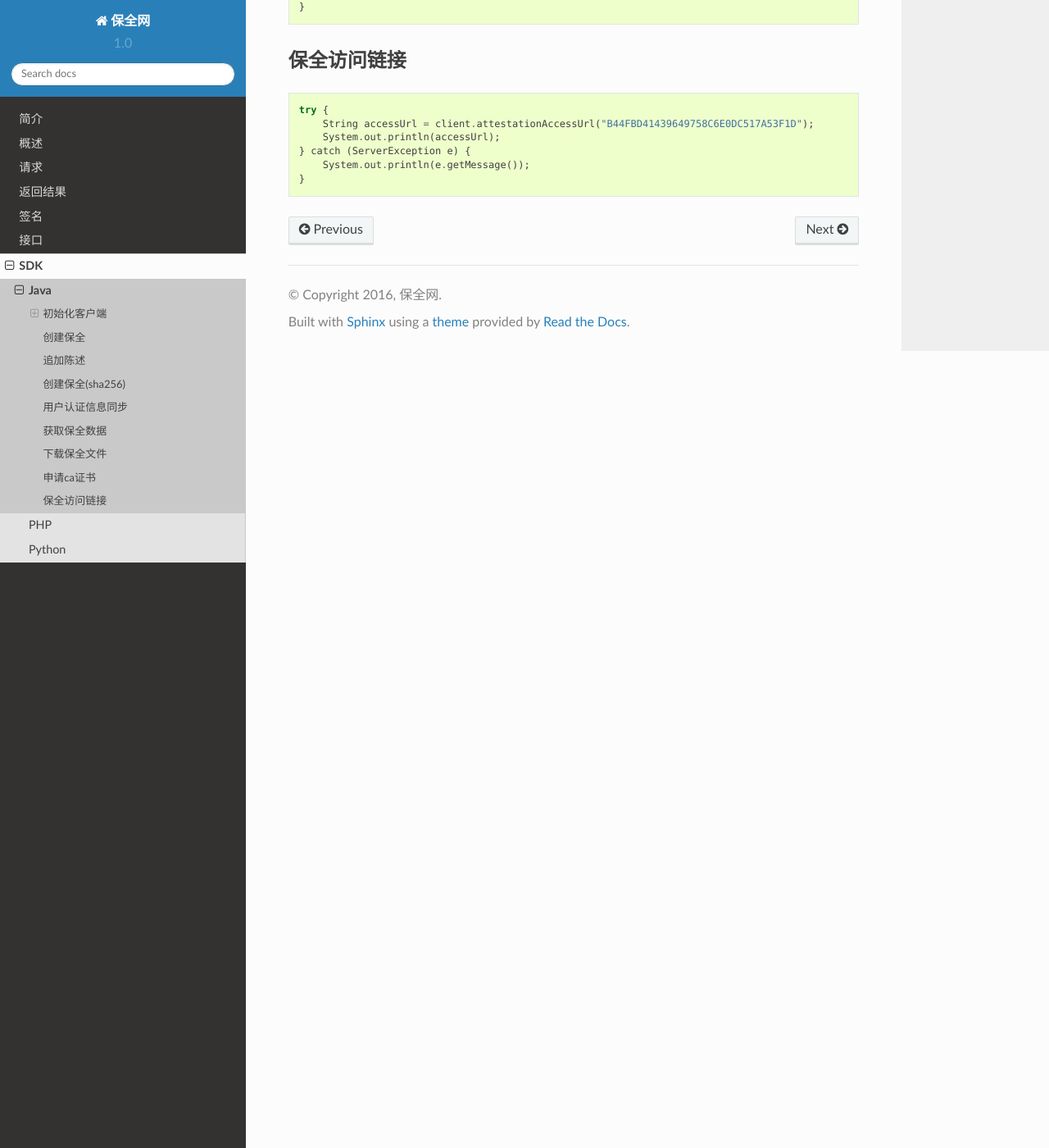
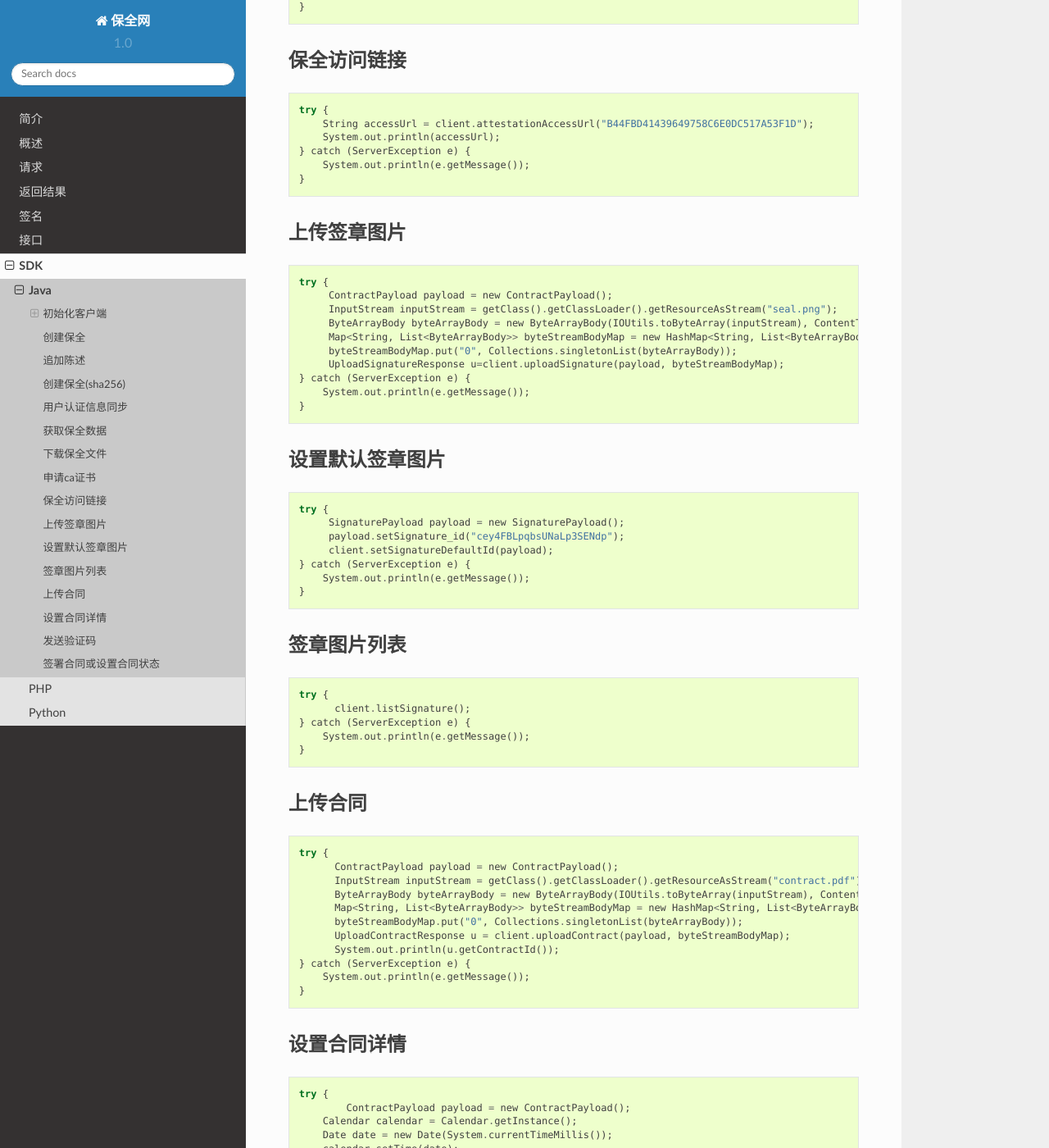
Before and after one commit to baoquan-hq/readthedocs, a Sphinx documentation site: the page built from docs/java.rst, in a window 1280 px wide and 1400 px high, scrolled down 5518 px. Shown: the whole window at 82% size. Built offline with Sphinx 7.4.7 and the Read the Docs theme 2.0.0, drawn with Linux system fonts in a browser that asks for light colours; some of the changed text lies outside the part shown.

Commit message:
add contract api and java sdk

```diff
--- a/docs/api.rst
+++ b/docs/api.rst
@@ -705,6 +705,30 @@ result             String字符串，设置的结果
         "result":"success"
     }
 
+列出签章图片 - /contract/signature/list
+----------------------
+
+客户在保全网电子签章时查看自己所有的签章图片。
+
+返回的data
+^^^^^^^^^^^^^^
+
+调用接口成功后会返回是否成功
+
+=================  ================================
+字段类型 				描述
+=================  ================================
+Map                   key-value，key为签章图片id，value为签章图片地址
+=================  ================================
+
+例如::
+
+   {
+	    "ejDVGiGeCQ5Ndn6dzsnWx9": "https://eagle-p1.oss-cn-szfinance.aliyuncs.com/production/trust/uploads/userSignature/1b338bba-64c1-47d8-bb34-dcb2dbfd7e48.png",
+	    "cey4FBLpqbsUNaLp3SENdp": "https://eagle-p1.oss-cn-szfinance.aliyuncs.com/production/trust/uploads/userSignature/5f80cd17-016e-4266-9c35-13266767edb7.png",
+	    "gHuVuR2EfvJXAF6D1AqEix": "https://eagle-p1.oss-cn-szfinance.aliyuncs.com/production/trust/uploads/userSignature/fb4a28b2-0d1e-4a61-8913-6a259d06ca5a.png"
+    }
+
 上传合同 - /contract/uploadPdf
 ----------------------
 
--- a/docs/java.rst
+++ b/docs/java.rst
@@ -306,3 +306,109 @@ getAttestation有两个参数，第1个参数ano是保全号，第二个参数fi
     } catch (ServerException e) {
         System.out.println(e.getMessage());
     }
+
+
+上传签章图片
+------------------
+
+::
+
+    try {
+         ContractPayload payload = new ContractPayload();
+         InputStream inputStream = getClass().getClassLoader().getResourceAsStream("seal.png");
+         ByteArrayBody byteArrayBody = new ByteArrayBody(IOUtils.toByteArray(inputStream), ContentType.DEFAULT_BINARY, "seal.png");
+         Map<String, List<ByteArrayBody>> byteStreamBodyMap = new HashMap<String, List<ByteArrayBody>>();
+         byteStreamBodyMap.put("0", Collections.singletonList(byteArrayBody));
+         UploadSignatureResponse u=client.uploadSignature(payload, byteStreamBodyMap);
+    } catch (ServerException e) {
+        System.out.println(e.getMessage());
+    }
+
+设置默认签章图片
+------------------
+
+::
+
+    try {
+         SignaturePayload payload = new SignaturePayload();
+         payload.setSignature_id("cey4FBLpqbsUNaLp3SENdp");
+         client.setSignatureDefaultId(payload);
+    } catch (ServerException e) {
+        System.out.println(e.getMessage());
+    }
+
+签章图片列表
+------------------
+
+::
+
+    try {
+          client.listSignature();
+    } catch (ServerException e) {
+        System.out.println(e.getMessage());
+    }
+
+上传合同
+------------------
+
+::
+
+    try {
+          ContractPayload payload = new ContractPayload();
+          InputStream inputStream = getClass().getClassLoader().getResourceAsStream("contract.pdf");
+          ByteArrayBody byteArrayBody = new ByteArrayBody(IOUtils.toByteArray(inputStream), ContentType.DEFAULT_BINARY, "contract.pdf");
+          Map<String, List<ByteArrayBody>> byteStreamBodyMap = new HashMap<String, List<ByteArrayBody>>();
+          byteStreamBodyMap.put("0", Collections.singletonList(byteArrayBody));
+          UploadContractResponse u = client.uploadContract(payload, byteStreamBodyMap);
+          System.out.println(u.getContractId());
+    } catch (ServerException e) {
+        System.out.println(e.getMessage());
+    }
+
+设置合同详情
+------------------
+
+::
+
+    try {
+            ContractPayload payload = new ContractPayload();
+        Calendar calendar = Calendar.getInstance();
+        Date date = new Date(System.currentTimeMillis());
+        calendar.setTime(date);
+        calendar.add(Calendar.YEAR, +1);
+        date = calendar.getTime();
+        System.out.println(date);
+        payload.setEnd_at(date);
+        payload.setRemark("zheshixxxxxxxxxxxxxxx合同");
+        payload.setTitle("ssss合同");
+        payload.setContract_id("dJobmNW2FvuR9m3fHskbsV");
+        List<String> usePhones = new ArrayList();
+        usePhones.add("18272161340");
+        usePhones.add("18551824340");
+        payload.setUserPhones(usePhones);
+        client.setContractDetail(payload);
+    } catch (ServerException e) {
+        System.out.println(e.getMessage());
+    }
+
+发送验证码
+------------------
+
+::
+
+    try {
+          client.sendVerifyCode("hspH56P7nZU4XSJRWWGvpy", "15811111111");
+    } catch (ServerException e) {
+        System.out.println(e.getMessage());
+    }
+
+签署合同或设置合同状态
+------------------
+
+::
+
+    try {
+         client.signContract("hspH56P7nZU4XSJRWWGvpy", "15811111111", "4752", "DONE", "4", "400", "550");
+    } catch (ServerException e) {
+        System.out.println(e.getMessage());
+    }
```
